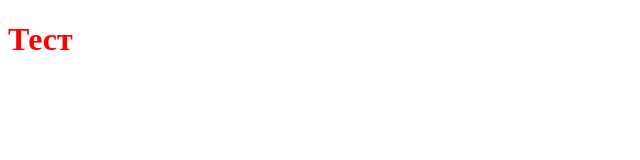
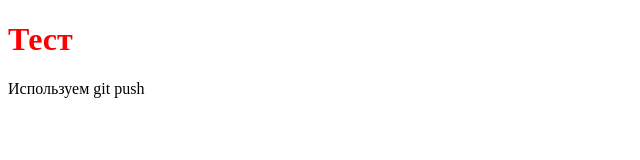
Before and after one commit to Aleksandr-Boblovskiy/first-project, a plain HTML site: page index.html in a window 1280 px wide. Shown: the whole page, without its empty margins (0-640 px from the left). Drawn offline with Linux system fonts and the light colour scheme.

Commit message:
test push

```diff
--- a/index.html
+++ b/index.html
@@ -5,5 +5,6 @@
 </head>
 <body>
     <h1>Тест</h1>
+    <p>Используем git push</p>
 </body>
 </html>
```
